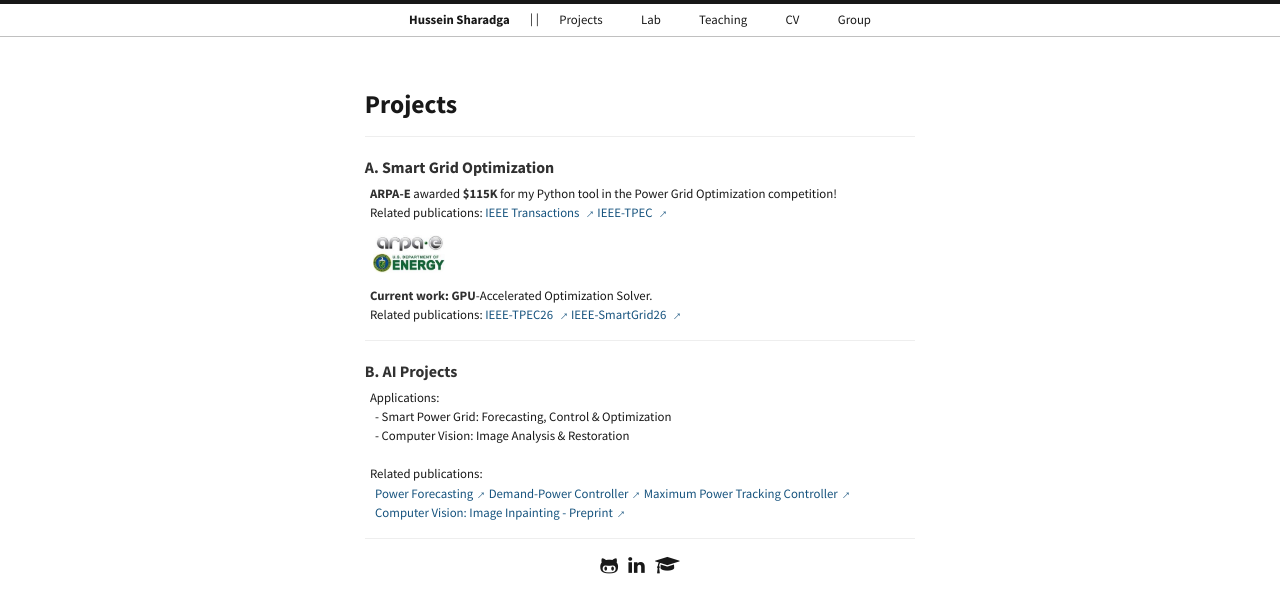
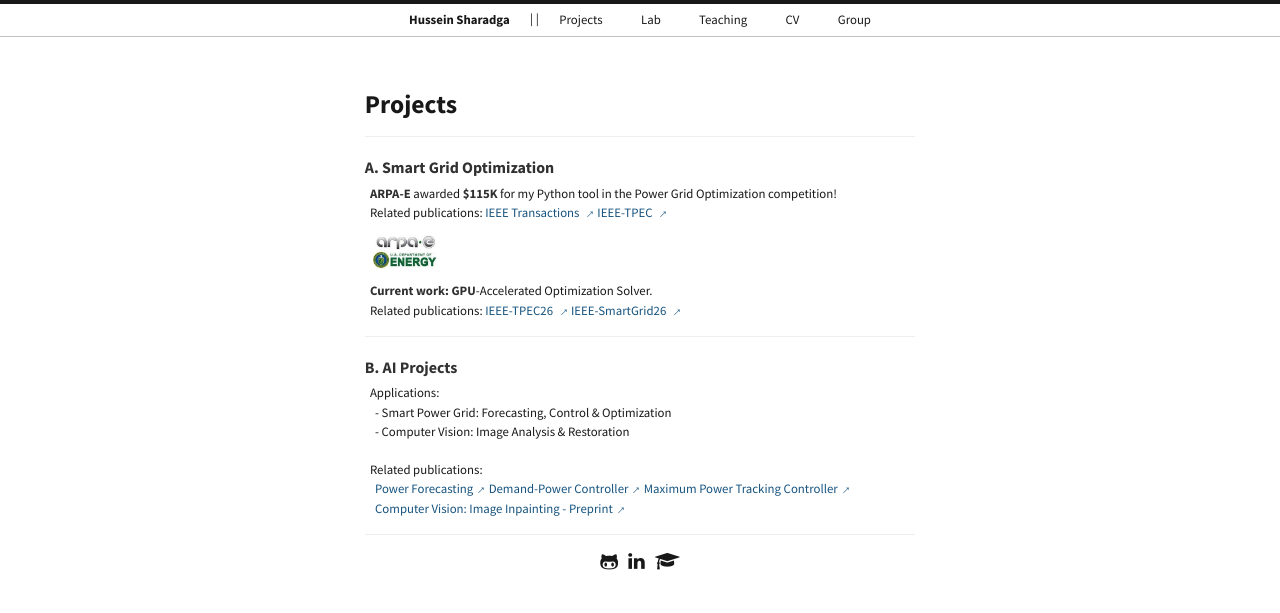
Before and after one commit to hssharadga/hssharadga.github.io, a Jekyll site: the page built from Projects.md, in a window 1280 px wide. Shown: the top 613 px of the page. Built offline with Jekyll 4.4.1, drawn with Linux system fonts in a browser that asks for light colours.

Commit message:
Reduce ARPA-E logo width from 90px to 80px
Updated ARPA-E logo size in Projects.md

```diff
--- a/Projects.md
+++ b/Projects.md
@@ -16,7 +16,7 @@
 
 
 <div style="text-align: left;">
-  <img src="/assets/ARPA-E.jpeg" alt="ARPA-E Logo" style="width:90px; border-radius:10px; margin-left:8pt;">
+  <img src="/assets/ARPA-E.jpeg" alt="ARPA-E Logo" style="width:80px; border-radius:10px; margin-left:8pt;">
 </div>
 
 &nbsp;&nbsp;<strong>Current work:</strong> **GPU**-Accelerated Optimization Solver.  <br>
```
